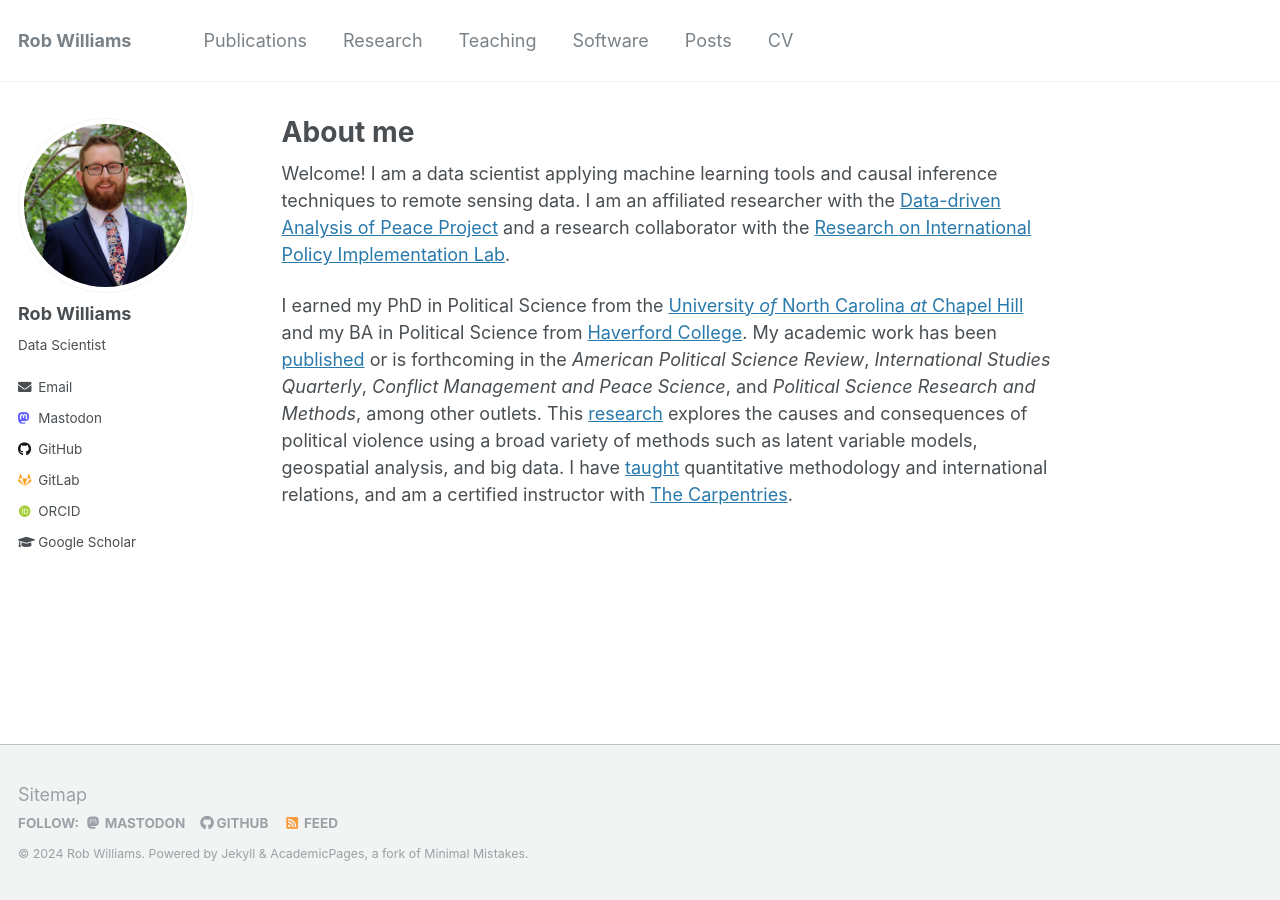
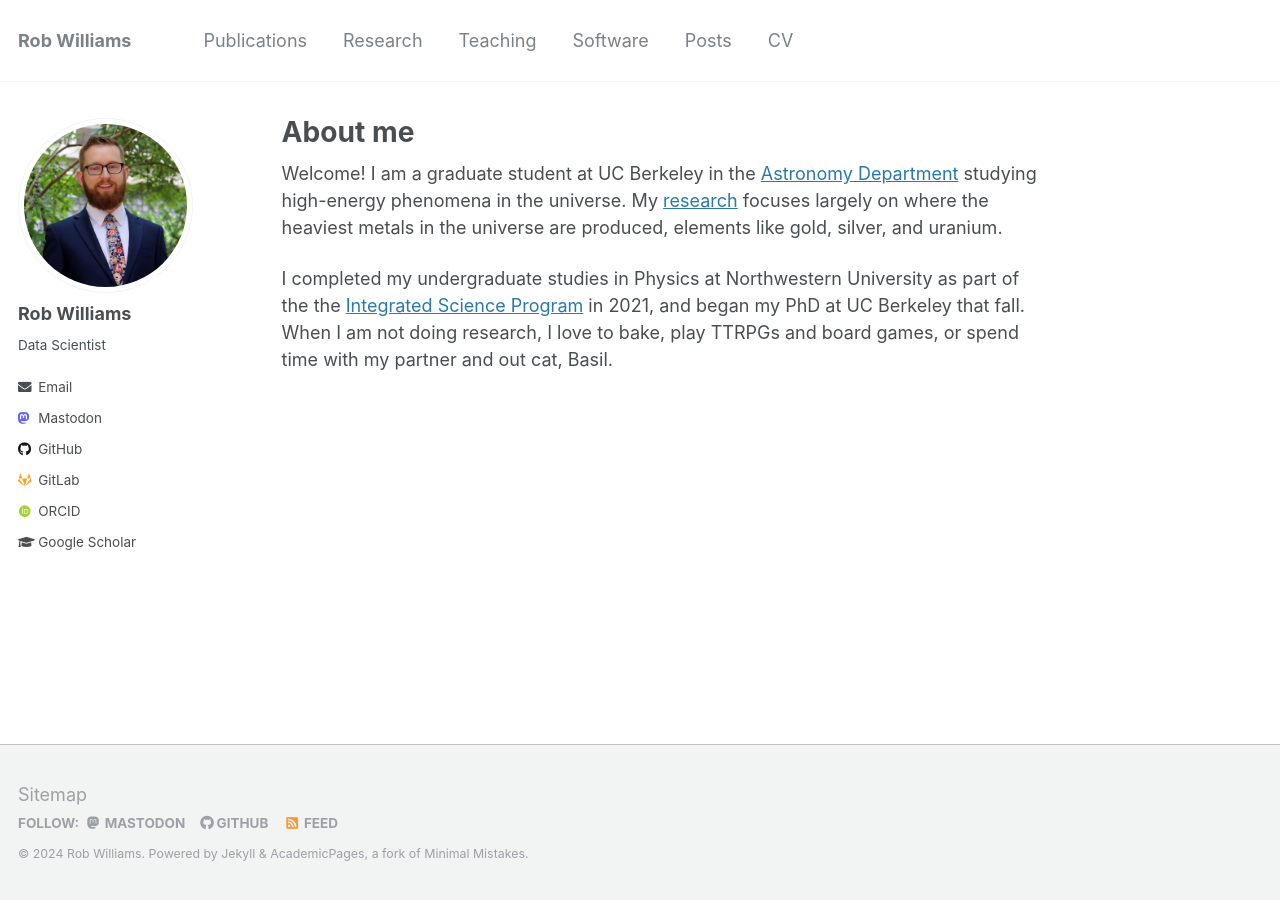
Before and after one commit to dbrethauer/dbrethauer.github.io, a Jekyll site: the page built from _pages/about.md, in a window 1280 px wide. Built offline with Jekyll 4.4.1, drawn with Linux system fonts in a browser that asks for light colours; some web fonts are replaced.

Commit message:
Update about.md

```diff
--- a/_pages/about.md
+++ b/_pages/about.md
@@ -8,21 +8,6 @@ redirect_from:
   - /about.html
 ---
 
-Welcome! I am a data scientist applying machine learning tools and causal
-inference techniques to remote sensing data. I am an affiliated
-researcher with the [Data-driven Analysis of Peace Project](https://dapp-lab.org)
-and a research collaborator with the
-[Research on International Policy Implementation Lab](https://bridgingthegapproject.org/ripil).
+Welcome! I am a graduate student at UC Berkeley in the [Astronomy Department](https://astro.berkeley.edu/) studying high-energy phenomena in the universe. My [research](research) focuses largely on where the heaviest metals in the universe are produced, elements like gold, silver, and uranium.
 
-I earned my PhD in Political Science from the
-[University *of* North Carolina *at* Chapel Hill](https://www.unc.edu) and my
-BA in Political Science from [Haverford College](https://www.haverford.edu).
-My academic work has been [published](publications) or is forthcoming in the
-*American Political Science Review*, *International Studies Quarterly*,
-*Conflict Management and Peace Science*, and
-*Political Science Research and Methods*, among other outlets. This
-[research](research) explores the causes and consequences of political violence
-using a broad variety of methods such as latent variable models, geospatial
-analysis, and big data. I have [taught](teaching) quantitative methodology and
-international relations, and am a certified instructor with
-[The Carpentries](https://carpentries.org).
+I completed my undergraduate studies in Physics at Northwestern University as part of the the [Integrated Science Program](https://isp.northwestern.edu/) in 2021, and began my PhD at UC Berkeley that fall. When I am not doing research, I love to bake, play TTRPGs and board games, or spend time with my partner and out cat, Basil.
```
